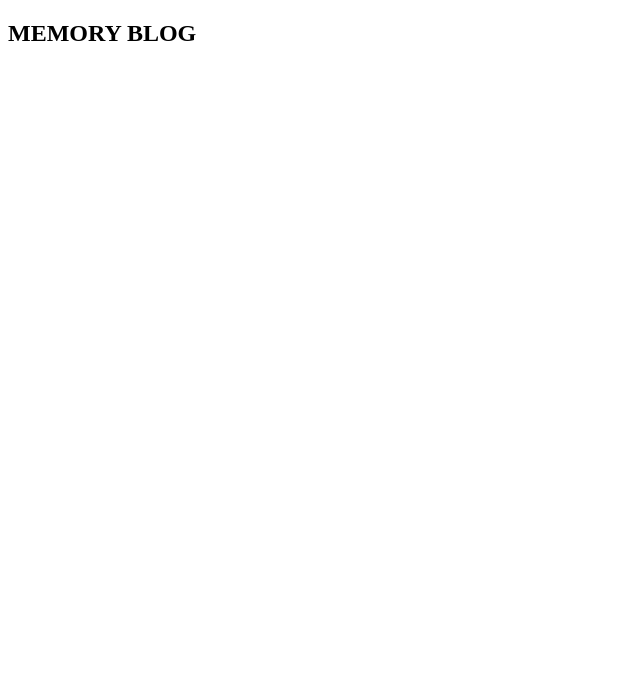
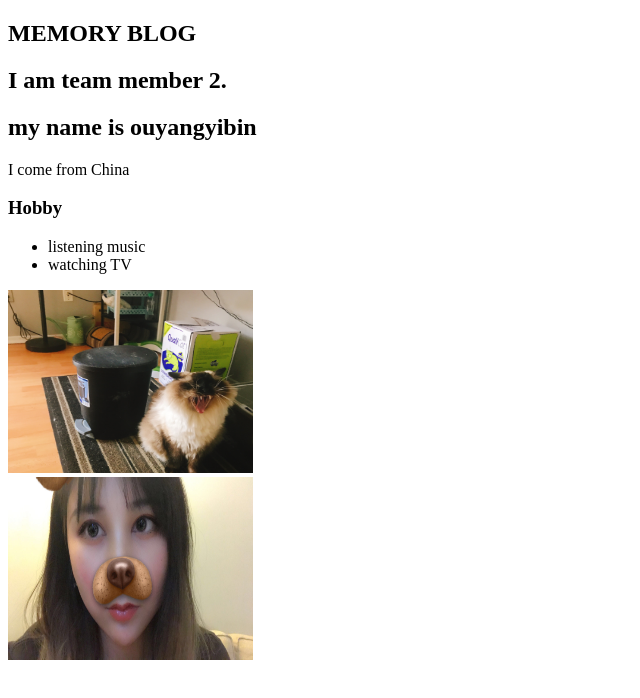
Before and after one commit to mokcoif/Liu_Yanjun_Ouyang_Yibin_HW1, a plain HTML site: page index.html in a window 1280 px wide. Shown: the whole page, without its empty margins (0-640 px from the left). Drawn offline with Linux system fonts and the light colour scheme.

Commit message:
created my html

```diff
--- a/index.html
+++ b/index.html
@@ -8,4 +8,24 @@
 	<!-- we can change this -->
 	<main>
 		<section>
-			<h1>MEMORY BLOG</h1>
+        <h1>MEMORY BLOG</h1>
+        <h2>I am team member 2.</h2>
+		<h2>my name is ouyangyibin</h2>
+		<p>
+			I come from China
+		</p>
+		<h3>Hobby</h3>
+		<ul>
+			<li>listening music</li>
+			<li>watching TV</li>
+		</ul>
+	</section>
+	<div>
+		<img src="cat.jpeg" alt="this is my cat" width="245" height="183">
+	</div>
+	<div>
+		<img src="ouyangyibin.jpeg" alt="this is my photo" width="245" height="183">
+	</div>
+</main>
+</body>
+</html>
```
Also changed, not shown: cat.jpeg (added), ouyangyibin.jpeg (added).
